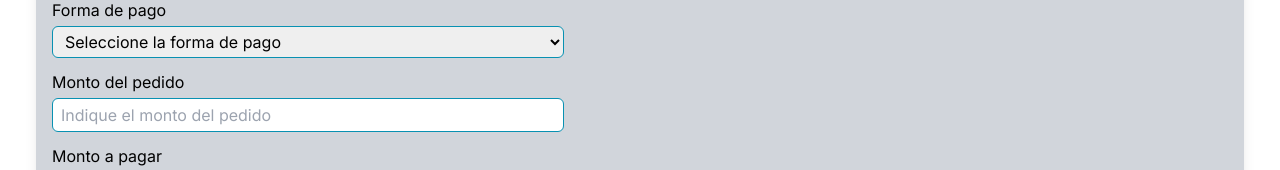
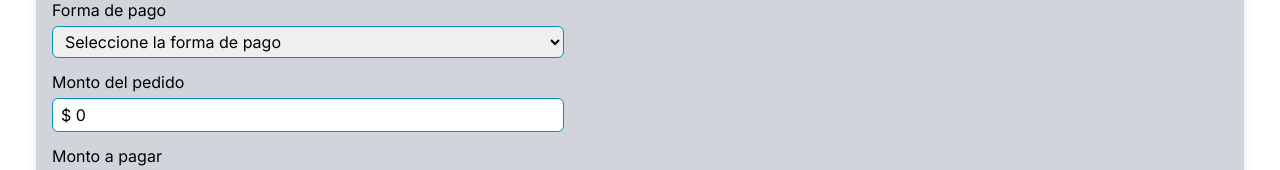
Before and after one commit to andybardagi/TP6-ICSW, a Next.js app: page /order/new in a window 1280 px wide. Shown: the part 1112-1282 px from the top of the page. Built offline with nearby package versions, Linux system fonts and the light colour scheme.

Commit message:
random de precios.

```diff
--- /dev/null
+++ b/src/helpers/calculateOrderAmount.ts
@@ -0,0 +1,3 @@
+export const calculateOrderAmount = () => {
+  return Math.floor(Math.random() * 100 + 50);
+}
--- a/src/pages/order/new.tsx
+++ b/src/pages/order/new.tsx
@@ -10,6 +10,7 @@ import { GetServerSideProps } from "next";
 import Cards from 'react-credit-cards';
 import 'react-credit-cards/es/styles-compiled.css';
 import dynamic from "next/dynamic";
+import { calculateOrderAmount } from "@/helpers/calculateOrderAmount";
 
 const MapView = dynamic(() => import("../../components/map/MapView"), {
   ssr: false,
@@ -103,8 +104,6 @@ export default function NewOrderPage({ cities, paymentMethods }: NewOrderPagePro
       }
     })
   }
-  const getCityKey = (city: City) => city.id;
-  const getCityName = (city: City) => city.name;
 
   const handleMapClick = async (lat: number, lng: number) => {
     const response = await fetch(
@@ -142,7 +141,10 @@ export default function NewOrderPage({ cities, paymentMethods }: NewOrderPagePro
       <h1 className="text-2xl font-bold mt-2 mb-0">Nuevo pedido</h1>
       <Card title="Productos">
         <InputField
-          onChange={(v) => setOrder((o) => ({ ...o, orderDetails: v }))}
+          onChange={(v) => {
+            setOrder((o) => ({ ...o, orderDetails: v }))
+            setOrder((o) => ({ ...o, orderAmount: calculateOrderAmount() }));
+          }}
           label="¿Qué debe buscar el cadete?"
           placeholder="Cuéntanos que debe buscar el cadete"
         />
@@ -167,8 +169,8 @@ export default function NewOrderPage({ cities, paymentMethods }: NewOrderPagePro
                 handleCityChange(value, "deliveryLocation");
               }}
               data={cities}
-              keyExtractor={getCityKey}
-              render={getCityName}
+              keyExtractor={(city) => city.id}
+              render={(city) => city.name}
               label="Ciudad"
               placeholder="Seleccione la ciudad del comercio"
             />
@@ -239,6 +241,7 @@ export default function NewOrderPage({ cities, paymentMethods }: NewOrderPagePro
           placeholder="Seleccione la ciudad del comercio"
         />
       </Card>
+
       <Card title="Forma de pago">
         <SelectField
           onChange={(value) => handlePaymentMethodChange(value)}
@@ -249,18 +252,21 @@ export default function NewOrderPage({ cities, paymentMethods }: NewOrderPagePro
           placeholder="Seleccione la forma de pago"
         />
 
-        <InputField
-          onChange={(value) => setOrder((o) => ({ ...o, orderAmount: Number(value) }))}
+        <TextField
           label="Monto del pedido"
           placeholder="Indique el monto del pedido"
+          text={`$ ${order.orderAmount.toString()}`}
         />
 
-        <InputField
-          onChange={(value) => setOrder((o) => ({ ...o, paymentAmount: Number(value) }))}
-          label="Monto a pagar"
-          placeholder="Indique el monto con el que va a pagar"
-        />
+        {order.paymentMethod.paymentType === PaymentType.Cash && (
+          <InputField
+            onChange={(value) => setOrder((o) => ({ ...o, paymentAmount: Number(value) }))}
+            label="Monto a pagar"
+            placeholder="Indique el monto con el que va a pagar"
+          />
+        )}
       </Card>
+
       {(order.paymentMethod.paymentType === PaymentType.Card) && (
         <Card title={'Datos de la tarjeta'}>
           <div className="flex flex-row gap-1">
```
